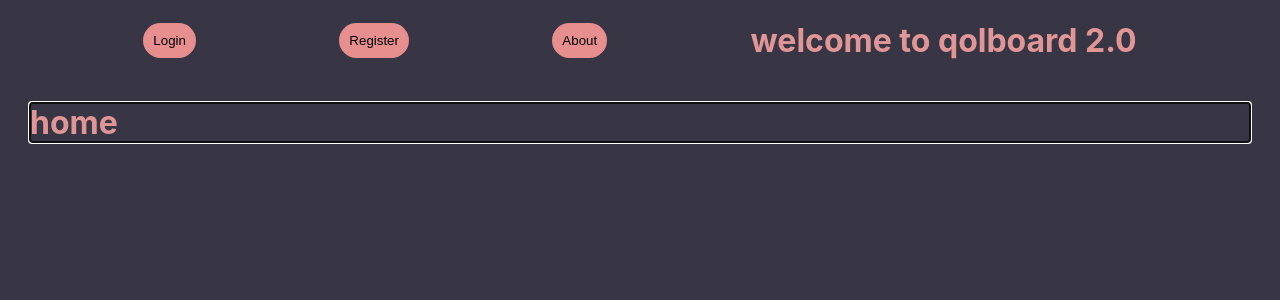
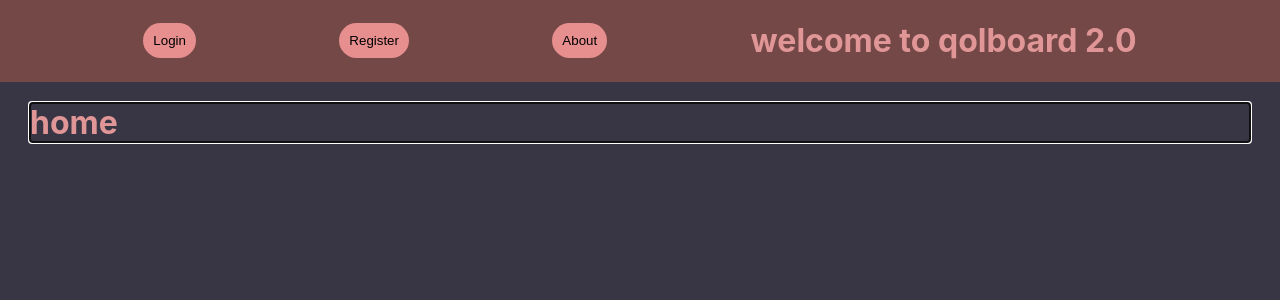
Before and after one commit to jesse-rb/qolboard-spa, a Svelte app: page / in a window 1280 px wide. Shown: the top 300 px of the page. Built offline with nearby package versions, Linux system fonts and the light colour scheme.

Commit message:
improve button with click and hover animations

```diff
--- a/src/components/Button.svelte
+++ b/src/components/Button.svelte
@@ -3,7 +3,7 @@ export let label = '';
 export let onclick = () => {};
 </script>
 
-<button id="button-component" on:click="{onclick}" class="{label.length <= 1 ? 'symbol' : ''}">{label}</button>
+<button id="button-component" on:click="{ onclick }" class="{label.length <= 1 ? 'symbol' : ''}">{label}</button>
 
 <style>
     #button-component {
@@ -11,6 +11,7 @@ export let onclick = () => {};
         padding: 10px;
         border: none;
         background-color: #e78e8e;
+        transition-duration: 1s;
     }
     #button-component.symbol {
         border-radius: 50%;
@@ -18,4 +19,27 @@ export let onclick = () => {};
         width: 30px;
         height: 30px;
     }
+
+    #button-component:hover {
+        animation: 0.2s forwards hover;
+    }
+
+    #button-component:active {
+        animation: 0.5s click;
+    }
+
+    @keyframes hover {
+        100% {
+            transform: scale(1.1);
+        }
+    }
+
+    @keyframes click {
+        50% {
+            transform: scale(0.8);
+        }
+        100% {
+            transform: scale(1);
+        }
+    }
 </style>
--- a/src/layout/Header.svelte
+++ b/src/layout/Header.svelte
@@ -23,5 +23,6 @@
         display: flex;
         align-items: center;
         justify-content: space-evenly;
+        background-color: #754848;
     }
 </style>
```
